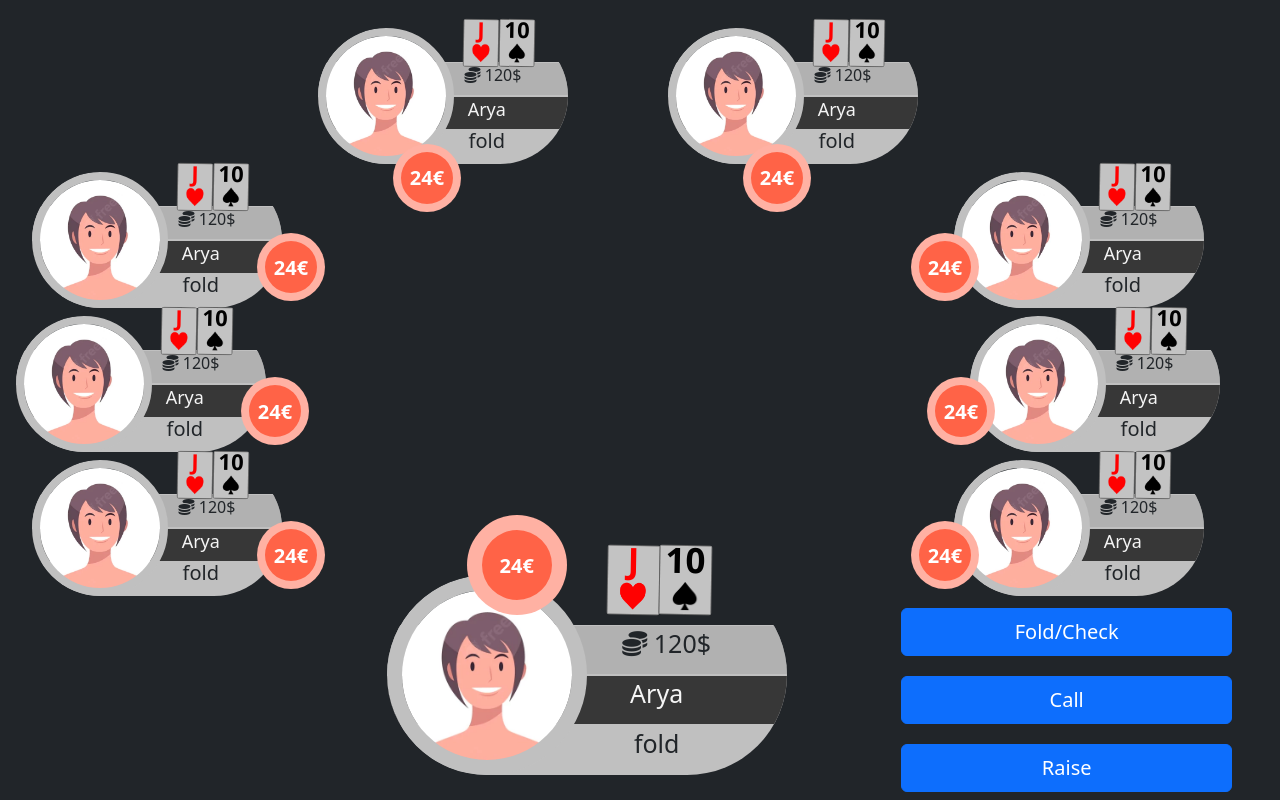
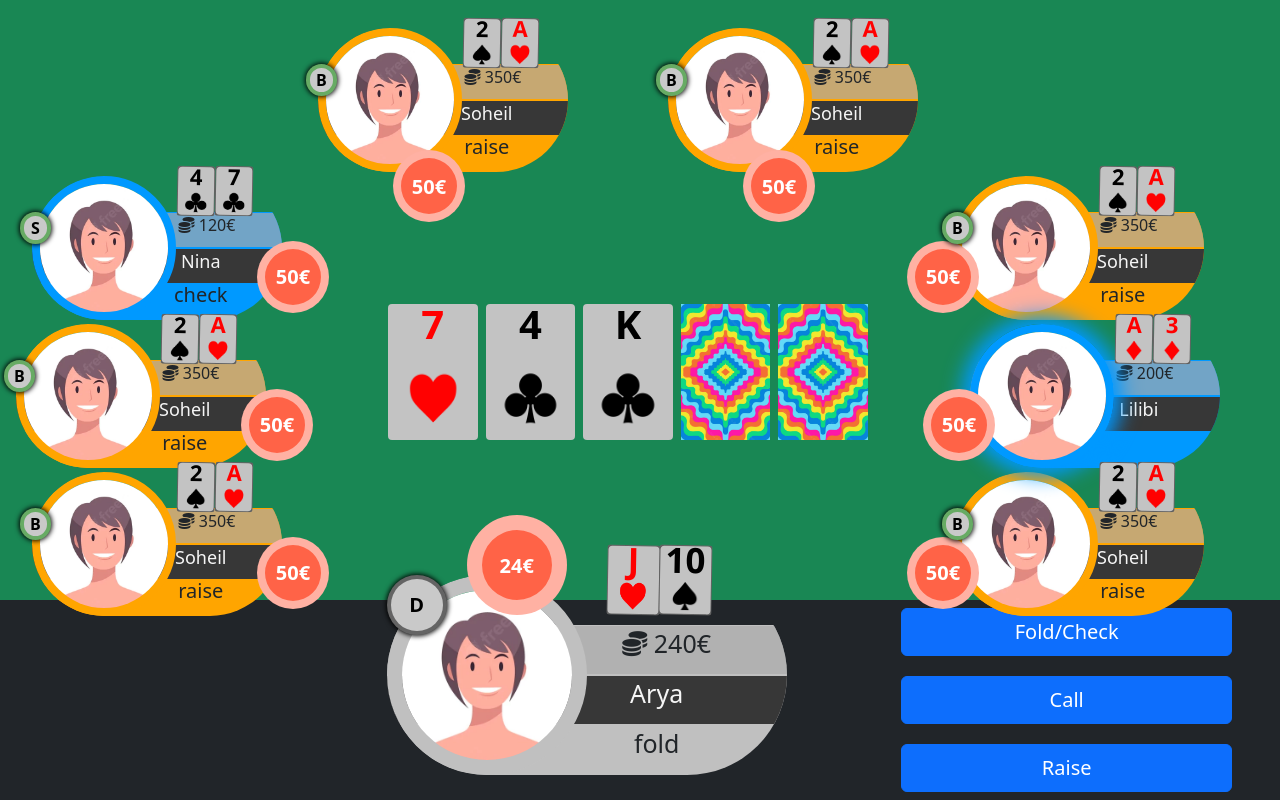
Before and after one commit to aryavaziri/casinoa_dev, a React (Create React App) app in the folder frontend/: page /poker in a window 1280 px wide. Built offline with nearby package versions, Linux system fonts and the light colour scheme; sample sign-in values are in the browser's storage.

Commit message:
PokerScreen

```diff
--- a/frontend/src/card2.css
+++ b/frontend/src/card2.css
@@ -1,6 +1,17 @@
 .card2{
     background-color: rgb(195, 195, 195);
     position: relative;
+    border-radius: 4px;
+}
+
+.ground{
+    height: 18vh;
+    top: 50%;
+}
+.ground>div{
+    /* background-color: aqua; */
+    aspect-ratio: 10/2;
+    width: 40%;
 }
 .card2>*{
     width: 100%;
@@ -20,8 +31,11 @@
 }
 .card2 span>img{width: 100%; padding: 20%;}
 .own>div .card2>*>*{
-    text-align: center;
-    height: 36%;
     line-height: 28px;
     font-size: 35px;
 }
+
+.ground>div .card2>*>*{
+    line-height: 40px;
+    font-size: 40px;
+}
--- a/frontend/src/components/Player.jsx
+++ b/frontend/src/components/Player.jsx
@@ -7,7 +7,7 @@ import playerIMG1 from './../media/images/icon/avatar3.webp'
 import cardIMG from '../media/images/p.webp'
 import Card2 from './Card2'
 import './../player.css'
-function Player({options}) {
+function Player({ options }) {
     console.log(options.card[0])
 
     return (
@@ -17,23 +17,27 @@ function Player({options}) {
                 <div>
                     <div></div>
                     <div>
-                        <div><span><i className="fa-solid fa-coins"></i></span> <span>120$</span></div>
+                        <div><span><i className="fa-solid fa-coins"></i></span> <span>{options.balance}€</span></div>
                         <div>{options.name}</div>
-                        <div>{options.status}</div>
+                        <div>{(options.turn) ? "" : options.status}</div>
                     </div>
                 </div>
             </div>
-            <div className={ ((options.bet > 0) ? ' bet' : ' d-none')} >
+            <div className={((options.bet > 0) ? ' bet' : ' d-none')} >
                 <span>
                     {options.bet}€
                 </span>
             </div>
             <div className="game-card" >
                 <span>
-                    <span><Card2 num={options.card[0]}/></span>
-                    <span><Card2 num={options.card[1]}/></span>
+                    <span><Card2 num={options.card[0]} /></span>
+                    <span><Card2 num={options.card[1]} /></span>
                 </span>
             </div>
+            <div className={((options.turn) ? ' turn' : ' d-none')} ></div>
+            <div className={((options.dealer) ? ' dealer' : ' d-none')} ><span>D</span></div>
+            <div className={((options.blind) ? ' blind' : ' d-none')} ><span>S</span></div>
+            <div className={((options.blind_b) ? ' blind' : ' d-none')} ><span>B</span></div>
         </div>
 
     )
--- a/frontend/src/player.css
+++ b/frontend/src/player.css
@@ -18,6 +18,65 @@
   position: relative;
 }
 
+.poker-player .dealer{
+    height: 30%;
+    aspect-ratio: 1/1;
+    background: rgb(201, 201, 201);
+    color: rgb(0, 0, 0);
+    position: absolute;
+    top: 0;
+    z-index: 5;
+    border-radius: 50%;
+    border: 4px solid rgba(0, 0, 0, 0.5);
+    box-shadow: 0 0 5px 1px;
+    display: flex;
+    justify-content: center;
+  }
+  .poker-player .dealer>span{
+    align-self: center;
+    font-size: 20px;
+    vertical-align: middle ;
+    font-weight: bolder;
+  }
+.poker-player .blind{
+    height: 22%;
+    aspect-ratio: 1/1;
+    background: rgb(201, 201, 201);
+    color: rgb(0, 0, 0);
+    position: absolute;
+    top: 25%;
+    left: -5%;
+    z-index: 5;
+    border-radius: 50%;
+    border: 4px solid rgba(7, 141, 0, 0.5);
+    box-shadow: 0 0 5px 1px;
+    display: flex;
+    justify-content: center;
+  }
+  .poker-player .blind>span{
+    align-self: center;
+    font-size: 16px;
+    line-height: 16px;
+    vertical-align: middle ;
+    font-weight: bolder;
+  }
+
+.poker-player .turn{
+  /* box-shadow: 0 0 10px 3px var(--check); */
+  position: absolute;
+  z-index: 3;
+  border-radius: 50%;
+  left: 0;top: 0;height: 100%;aspect-ratio: 1/1;
+  animation-name: turn;
+  animation-direction:alternate-reverse;
+  animation-timing-function: ease-in-out;
+  animation-duration: 0.5s;
+  animation-iteration-count: infinite;
+}
+@keyframes turn {
+  from {  box-shadow: 0 0 20px 8px var(--check);}
+  to {  box-shadow: 0 0 0px 0px var(--check);}
+}
 .poker-player>div {
   overflow: hidden;
   position: relative;
--- a/frontend/src/screens/PokerScreen.jsx
+++ b/frontend/src/screens/PokerScreen.jsx
@@ -11,6 +11,7 @@ import { login } from '../actions/userActions'
 import Image from 'react-bootstrap/Image'
 import loginIMG from '../media/images/login.jpg'
 import Logo from '../media/images/logo.png'
+import Card2 from '../components/Card2'
 
 function PokerScreen() {
     const [email, setEmail] = useState('')
@@ -38,34 +39,63 @@ function PokerScreen() {
         e.preventDefault()
         dispatch(login(email, password))
     }
-    const player1={
-        status:"fold",
-        card:[24,10],
-        bet:24 ,
-        name:"Arya"
+    const player1 = {
+        status: "raise",
+        card: [2, 14],
+        bet: 50,
+        balance: 350,
+        name: "Soheil",
+        blind_b:true,
     }
-    const player2={
-        status:"fold",
-        card:[24,10],
-        bet:24 ,
-        name:"Arya"
+    const player2 = {
+        dealer:true,
+        balance: 240,
+        status: "fold",
+        card: [24, 10],
+        bet: 24,
+        name: "Arya"
+    }
+    const player3 = {
+        balance: 200,
+        turn: true,
+        status: "check",
+        card: [40, 42],
+        bet: 50,
+        name: "Lilibi"
+    }
+    const player4 = {
+        blind: true,
+        balance: 120,
+        status: "check",
+        card: [30, 33],
+        bet: 50,
+        name: "Nina"
     }
 
 
     return (
         <>
-            <div className='fluid d-flex flex-column m-0 bg-dark pt-4' style={{ height: "75vh" }}>
+            <div className='fluid  m-0 bg-success pt-4 position-relative ' style={{ height: "75vh" }}>
+                <div className='position-absolute w-100 ground row'>
+                    <div className='row mx-auto'>
+                        <div className='col m-0 p-1'><Card2 num={20}/></div>
+                        <div className='col m-0 p-1'><Card2 num={30}/></div>
+                        <div className='col m-0 p-1'><Card2 num={39}/></div>
+                        <div className='col m-0 p-1'><Card2 num={0}/></div>
+                        <div className='col m-0 p-1'><Card2 num={0}/></div>
+                    </div>
+                </div>
                 <div className='row m-1 justify-content-center align-content-center h-25'>
                     <div className='h-100 col-3 mx-3 t'><Player options={player1}></Player></div>
                     <div className='h-100 col-3 mx-3 t'><Player options={player1}></Player></div>
                 </div>
                 <div className='row m-1 justify-content-between align-content-center h-25'>
-                    <div className='h-100 col-3 ms-3 l'><Player options={player1}></Player></div>
+                    <div className='h-100 col-3 ms-3 l'><Player options={player4}></Player></div>
                     <div className='h-100 col-3 me-3 r'><Player options={player1}></Player></div>
                 </div>
                 <div className='row m-1 justify-content-between align-content-center h-25'>
                     <div className='h-100 col-3 ms-0 l'><Player options={player1}></Player></div>
-                    <div className='h-100 col-3 me-0 r'><Player options={player1}></Player></div>
+                    <div className='h-100 col-3 me-0 r'><Player options={player3}></Player></div>
                 </div>
                 <div className='row m-1 justify-content-between align-content-center h-25'>
                     <div className='h-100 col-3 ms-3 l'><Player options={player1}></Player></div>
```
